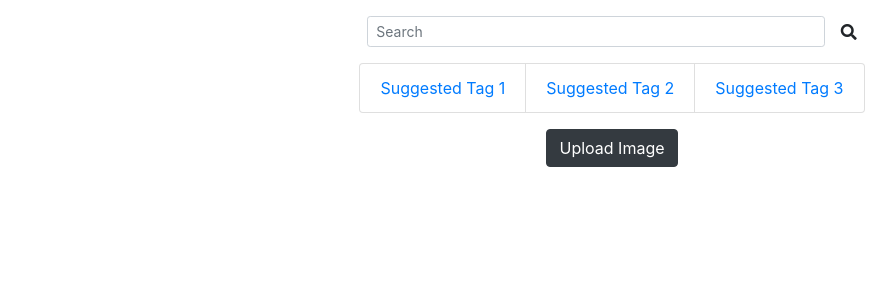
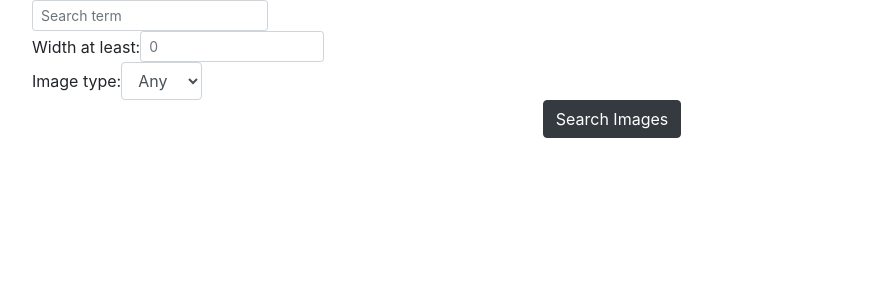
Before and after one commit to Kevin-Shi-Dev/4220, a Django app: page / in a window 1280 px wide. Shown: the part 56-356 px from the top of the page, without its empty margins (28-924 px from the left). Run offline with Django 3.2, Linux system fonts and the light colour scheme; some libraries are stand-ins or nearby versions.

Commit message:
Added a bunch of functionality including searching by basic options

```diff
--- a/imageSearch/models.py
+++ b/imageSearch/models.py
@@ -1,5 +1,6 @@
 from django.db import models
 
+# Note: should've made the names singular but it's a bit late to fix it
 # Create your models here.
 class Tags(models.Model):
     tag_id = models.AutoField(primary_key=True)
--- a/imageSearch/static/js/upload.js
+++ b/imageSearch/static/js/upload.js
@@ -6,7 +6,7 @@ var imgForm = document.getElementById("imgForm");
 var tagBtn = document.getElementById("addTag");
 var tagTitle = document.getElementById("tagTitle")
 //tagTitle.style.display = 'none';
-buttonGrp.style.display = 'none';
+//buttonGrp.style.display = 'none';
 imgForm.style.display = 'none';
 
 // This modifies the default dropzone options
--- a/imageSearch/templates/index.html
+++ b/imageSearch/templates/index.html
@@ -2,31 +2,32 @@
 
 {% block content %}
 <div class="container-fluid">
-
-    <div class="row mt-3">
-        <div class="col-sm-6 mx-auto">
-            <form class="form-inline justify-content-center">
-                <input class="form-control form-control-sm mr-3 w-75" type="text" placeholder="Search"
-                    aria-label="Search">
-                <i class="fas fa-search" aria-hidden="true"></i>
-            </form>
-        </div>
-    </div>
-
-    <div class="row mt-3">
-        <div class="col-sm mx-auto">
-            <ul class="list-group list-group-horizontal justify-content-center">
-                <li class="list-group-item"><a href="#">Suggested Tag 1</a></li>
-                <li class="list-group-item"><a href="#">Suggested Tag 2</a></li>
-                <li class="list-group-item"><a href="#">Suggested Tag 3</a></li>
-            </ul>
-        </div>
-    </div>
-
-    <div class="row mt-3">
-        <div class="col-sm mx-auto">
-            <div class="text-center"><a href="{% url 'upload' %}"><button type="button" class="btn btn-dark">Upload Image</button></a></div>
-        </div>
+    <div class="col-sm-12 mx-auto">
+		<form action="/search" class="form-inline justify-content-center" method="post">{% csrf_token %}
+			<div class="col-sm-12">
+				<!-- TODO: Cleanup html look -->
+				<div class="form-group col-sm-4">
+					<input class="form-control form-control-sm" type="text" placeholder="Search term" aria-label="Search" name="search_term" />
+				</div>
+				<div class="form-group col-sm-4">
+					<label>Width at least:</label>
+					<input class="form-control form-control-sm mr-3 w-50" type="number" placeholder="0" name="width" />
+				</div>
+				<div class="form-group col-sm-4">
+					<label>Image type:</label>
+					<select class="form-control" name="img_type">
+						<option value="">Any</option>
+						<option value="jpg">JPG</option>
+						<option value="png">PNG</option>
+					</select>
+				</div>
+			</div>
+			<div class="col-sm mx-auto">
+				<div class="text-center">
+					<button type="submit" class="btn btn-dark">Search Images</button>
+				</div>
+			</div>
+		</form>
     </div>
 </div>
 {% endblock %}
--- a/imageSearch/views.py
+++ b/imageSearch/views.py
@@ -1,16 +1,15 @@
 from django.shortcuts import render, redirect
 from django.http import HttpResponse, HttpResponseRedirect
 from PIL import Image
-import logging
+from imageSearch.models import Images, Tags, ImageHasTags
 import hashlib
 import os
+import datetime
 
-# For debugging
-logger = logging.getLogger(__name__)
-
-# For uploads
+# For uploads to save properly
 module_dir = os.path.dirname(__file__)
 
+# TODO: Split functions into different files to keep code organized
 # Create your views here.
 def index(request):
     return render(request, "index.html", {})
@@ -18,14 +17,51 @@ def index(request):
 def upload(request):
     # Handle the upload
     if request.method == 'POST':
-        handle_uploaded_file(request.FILES['file'])
-        print(request.POST)
+        saved_img = handle_uploaded_file(request.FILES['file'])
+        image_tags = process_tags(saved_img, request.POST['tags'])
+        # Uncomment print statements for web request debugging
+        # print(request.POST)
+        # print(saved_img)
         # TODO: Add upload success message
+        # TODO: Fix redirect - doesn't work because request is sent via javascript maybe?
         return render(request, "index.html", {}) # Redirect to home page
     else:
         return render(request, "upload.html", {})
 
-# TODO: return image id
+def search(request):
+    # TODO: Handle a get request - maybe make a page just for searching?
+    print(request.POST)
+    width = 0
+    img_type = ""
+    if request.POST['width']:
+        width = int(request.POST['width'])
+    if request.POST['img_type']:
+        img_type = request.POST['img_type']
+
+    # TODO: Actually search by tags - this is the more complex case
+    query = Images.objects.all()
+    if width > 0:
+        query = query.filter(width__gte=width)
+    if img_type:
+        query = query.filter(image_type=img_type)
+
+    img_names = []
+    for img in query:
+        img_names.append(img.image_hash + '.' + img.image_type)
+
+    return render(request, "search_results.html", {'images': img_names})
+
+def process_tags(img_id, t):
+    tags = t.split(",")
+
+    # TODO: VERY IMPORTANT!!! Check for tags that ALREADY EXIST and USE THAT ID!
+    # This means doing a lookup before the save call and only inserting if no record is found
+    for tag in tags:
+        db_tag = Tags(tag_name=tag,weight=0)
+        db_tag.save()
+        img = Images.objects.get(image_id=img_id)
+        img.tags.add(db_tag)
+
 def handle_uploaded_file(f):
     m = hashlib.md5()
     m.update(f.name.encode())
@@ -40,9 +76,19 @@ def handle_uploaded_file(f):
     # Handle thumbnail creation
     thumb_path = os.path.join(module_dir, 'media', 'thumbs', 'thumb_' + name + '.' + img_type)
     im = Image.open(file_path)
+
+    # Retain original width / height otherwise they get modified and put in the db incorrectly
+    orig_width = im.width
+    orig_height = im.height
     im.thumbnail((im.width * 0.15, im.height * 0.15), Image.ANTIALIAS)
     # TODO: Change this img type depending on whether it's jpeg / png
     im.save(thumb_path, "JPEG")
+
+    # Insert image into database, return image id
+    img = Images(image_hash=name,upload_time=datetime.datetime,weight=0,width=orig_width,height=orig_height,image_type=img_type)
+    img.save()
+
+    return img.image_id
 
 def get_img_type(mime_type):
     if mime_type == 'image/jpeg':
--- a/mysite/urls.py
+++ b/mysite/urls.py
@@ -22,5 +22,6 @@ from django.conf import settings
 urlpatterns = [
     path('', views.index, name="index"),
     path('upload', views.upload, name="upload"),
+    path('search', views.search, name="search"),
     path('admin/', admin.site.urls),
 ] + static(settings.MEDIA_URL, document_root=settings.MEDIA_ROOT, show_indexes=True)
```
Also changed, not shown: imageSearch/templates/search_results.html (added, +13 -0 lines).
